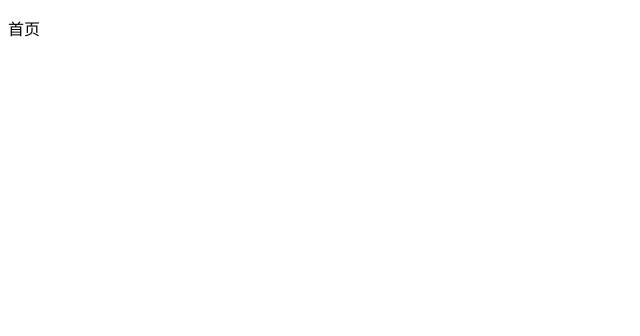
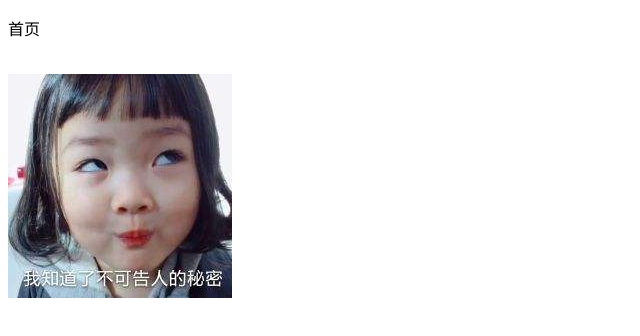
Before and after one commit to yangli0523/studygit, a plain HTML site: page index.html in a window 1280 px wide. Shown: the whole page, without its empty margins (0-640 px from the left). Drawn offline with Linux system fonts and the light colour scheme.

Commit message:
新来了一个美女

```diff
--- a/index.html
+++ b/index.html
@@ -9,5 +9,6 @@
 <body>
     <p>首页</p>
     <br>
+    <img src="./timg.jpg" alt="">
 </body>
 </html>
```
Also changed, not shown: timg.jpg (added).
